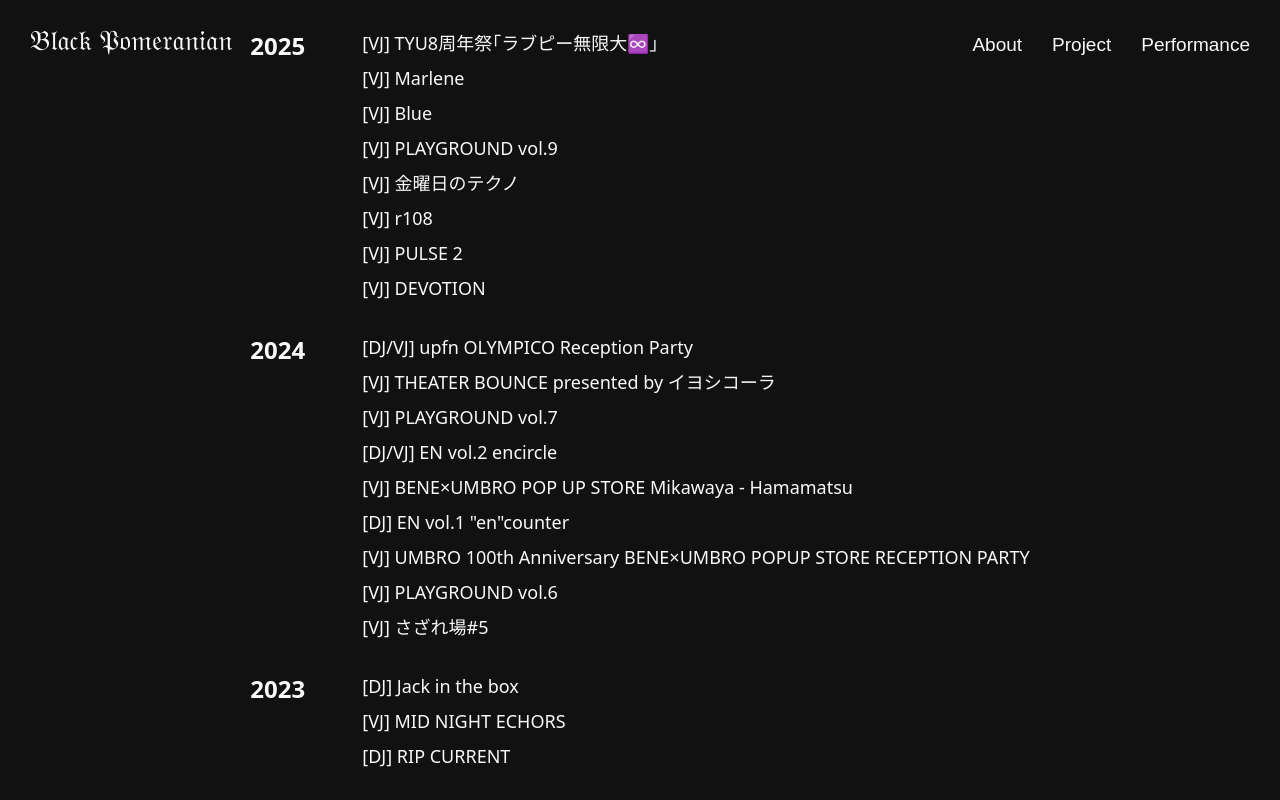
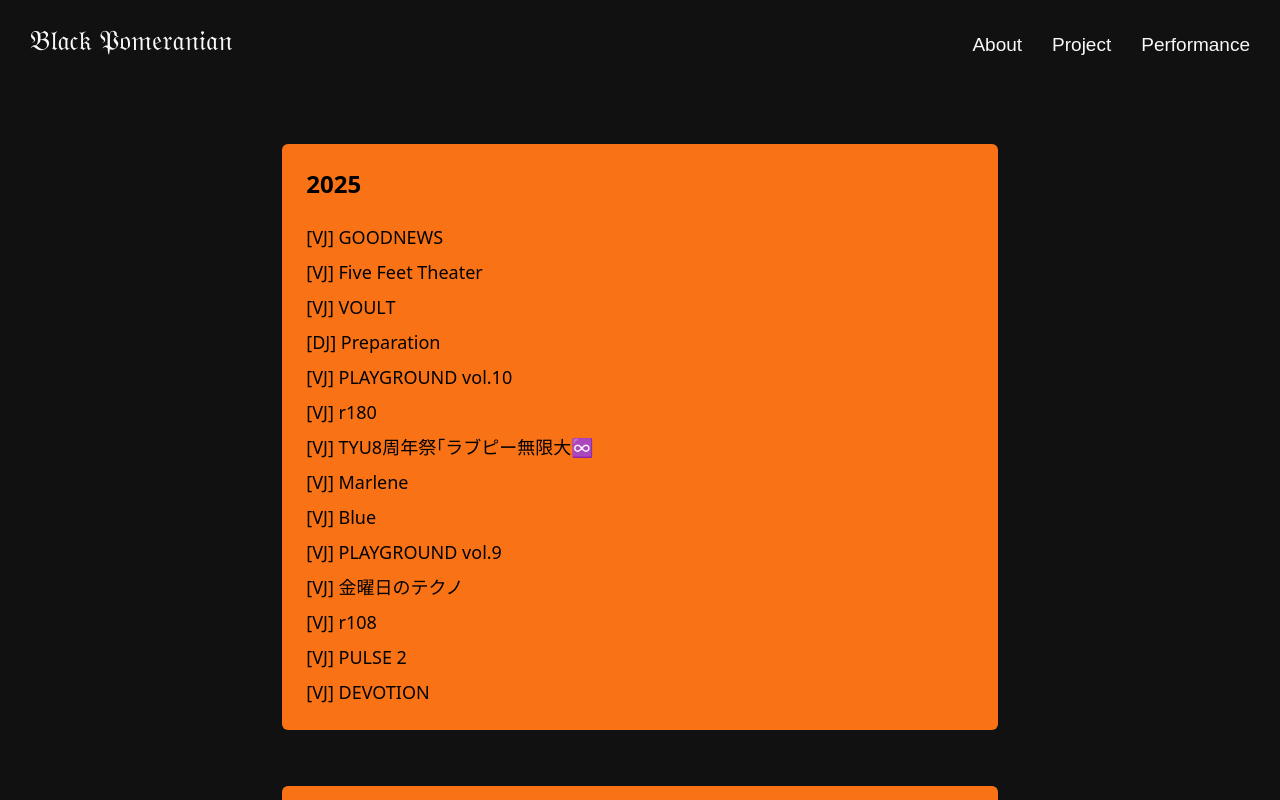
Before and after one commit to black-pomeranian/blapome-portfolio, a React (Create React App) app: page /performance in a window 1280 px wide. Shown: the top 800 px of the page. Built offline with nearby package versions, Linux system fonts and the light colour scheme.

Commit message:
色を更新

```diff
--- a/package.json
+++ b/package.json
@@ -44,5 +44,9 @@
     "autoprefixer": "^10.4.20",
     "postcss": "^8.4.49",
     "tailwindcss": "^3.4.17"
-  }
+  },
+  "description": "This project was bootstrapped with [Create React App](https://github.com/facebook/create-react-app).",
+  "main": "tailwind.config.js",
+  "author": "",
+  "license": "ISC"
 }
--- a/src/components/Performance.js
+++ b/src/components/Performance.js
@@ -4,7 +4,13 @@ const data = [
   {
     year: "2025",
     achievements: [
-      "[VJ] TYU8周年祭｢ラブピー無限大♾️｣",
+      "[VJ] GOODNEWS",
+      "[VJ] Five Feet Theater",
+      "[VJ] VOULT",
+      "[DJ] Preparation",
+      "[VJ] PLAYGROUND vol.10",
+      "[VJ] r180",
+      "[VJ] TYU8周年祭｢ラブピー無限大♾️",
       "[VJ] Marlene",
       "[VJ] Blue",
       "[VJ] PLAYGROUND vol.9",
@@ -42,16 +48,19 @@ const data = [
 
 const Performance = () => {
   return (
-    <div className="container h-screen flex justify-center items-center">
+    <div className="container h-screen flex justify-center pt-20">
       <div className="flex flex-col space-y-8 p-4 text-light">
         {data.map((item, index) => (
-          <div key={index} className="flex space-x-8">
-            {/* 年の表示 */}
-            <div className="w-20 font-bold text-xl lg:text-2xl text-light">{item.year}</div>
-            {/* 実績リスト */}
-            <div className="flex-1 space-y-2 text-light">
+          <div
+            key={index}
+            className="bg-orange-500 rounded-md p-6 mb-4 flex flex-col space-y-4"
+          >
+            {/* 年の表示（黒文字） */}
+            <div className="bg-orange-500 font-bold text-xl lg:text-2xl text-black mb-2">{item.year}</div>
+            {/* 実績リスト（黒文字） */}
+            <div className="bg-orange-500 space-y-2 text-black">
               {item.achievements.map((achievement, i) => (
-                <div key={i} className="">{achievement}</div>
+                <div key={i} className="bg-orange-500 text-black">{achievement}</div>
               ))}
             </div>
           </div>
```
Also changed, not shown: 1 other file (tests, documents, lock files or other folders).
